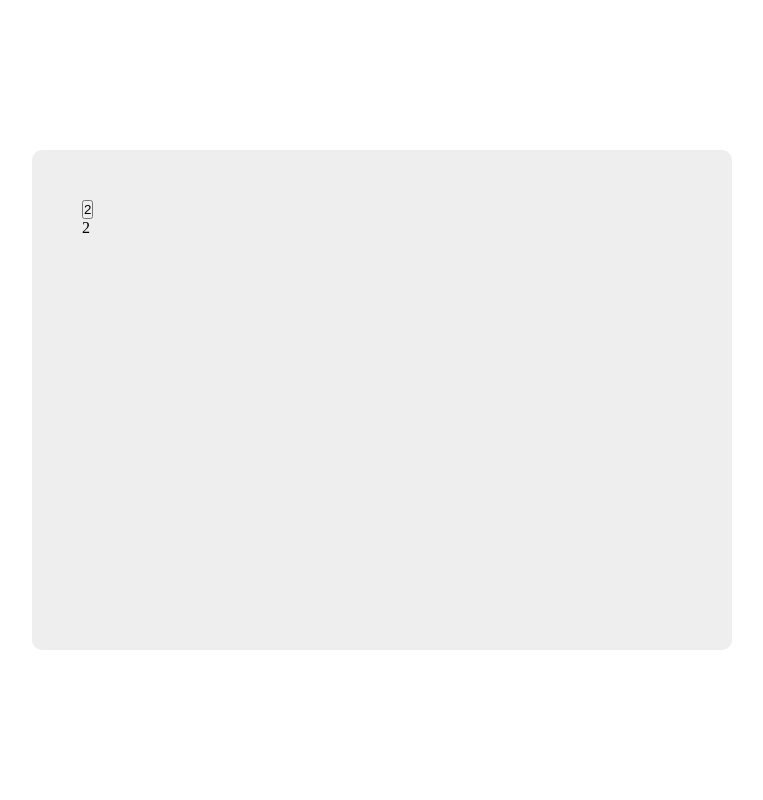
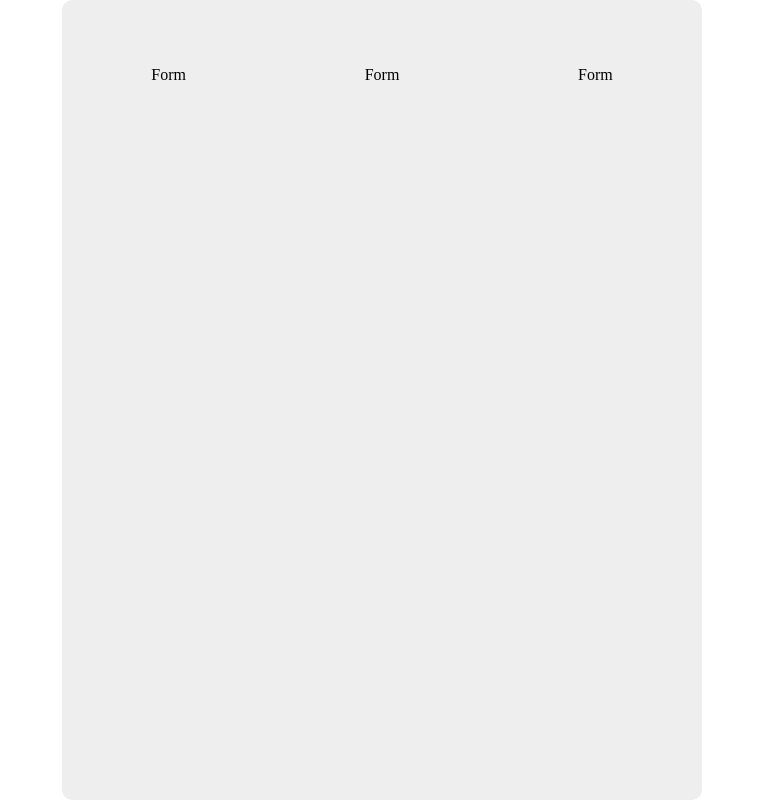
Before and after one commit to Naxisigut/element_layout, a Vue app: page /#/index in a window 1280 px wide. Shown: the whole page, without its empty margins (258-1021 px from the left). Built offline with nearby package versions, Linux system fonts and the light colour scheme.

Commit message:
feat: indexView change

```diff
--- a/src/App.vue
+++ b/src/App.vue
@@ -1,6 +1,8 @@
 <template>
   <div id="app">
-    <router-view></router-view>
+    <keep-alive>
+      <router-view></router-view>
+    </keep-alive>
   </div>
 </template>
 
--- a/src/router/index.js
+++ b/src/router/index.js
@@ -42,12 +42,14 @@ const router = new VueRouter({
   routes
 })
 
-// indexCata为将要在indexView上展示的菜单
-const getIndexCata = ()=>{
+// indexCata: 在indexView page1上展示的菜单
+export const getIndexCata = ()=>{
   const filterList = ['/', '/index']
   return routes.filter((item) => !filterList.includes(item.path))
 }
-
-export const indexCata = getIndexCata()
+// innerCata: 在indexView page2展示的菜单
+export const getInnerCata = (outCataName)=>{
+  return routes.find((item)=>item.name == outCataName).children
+}
 
 export default router
--- a/src/views/indexView.vue
+++ b/src/views/indexView.vue
@@ -1,29 +1,61 @@
 <template>
     <div class="container">
       <div class="display">
-        <div class="firstPage left" ref="firstPage">
-          <button @click="go">2</button>
+        <div class="displayWrapper">
+        <div class="page front" ref="firstPage">
+          <el-row :gutter="100">
+            <el-col span="8" v-for="item in indexCata" :key="item.name">
+              <div class="item" @click="inner(item.name)">{{ item.name }}</div>
+            </el-col>
+            <el-col span="8" v-for="item in indexCata" :key="item.name">
+              <div class="item" @click="inner(item.name)">{{ item.name }}</div>
+            </el-col>
+            <el-col span="8" v-for="item in indexCata" :key="item.name">
+              <div class="item" @click="inner(item.name)">{{ item.name }}</div>
+            </el-col>
+          </el-row>
         </div>
-        <!-- <div v-for="item, index in indexCata" :key="index" class="btn" >{{item.name}}</div> -->
 
-
-        <div class="secondPage right" ref="secondPage">2</div>
+        <div class="page hide" ref="secondPage">
+          <el-button @click="back" size="small" icon="el-icon-back"></el-button>
+          <el-row :gutter="100">
+            <el-col span="8" v-for="item in innerCata" :key="item.name">
+              <div class="item" @click="go(item.name)">{{ item.meta.title }}</div>
+            </el-col>
+          </el-row>
+        </div>
+        </div>
       </div>
     </div>
 </template>
 
 <script>
-import { indexCata } from "@/router";
+import { getIndexCata, getInnerCata } from "@/router";
 export default {
   name: 'indexView',
   data() {
     return {
-      indexCata
+      indexCata: getIndexCata(),
+      innerCata: []
     }
   },
   methods:{
-    go(){
-
+    inner(outerName){
+      this.$refs.secondPage.classList.remove('hide')
+      this.$refs.secondPage.classList.add('front')
+      this.$refs.firstPage.classList.remove('front')
+      this.$refs.firstPage.classList.add('hide')
+      this.innerCata = getInnerCata(outerName)
+    },
+    back(){
+      this.$refs.firstPage.classList.remove('hide')
+      this.$refs.firstPage.classList.add('front')
+      this.$refs.secondPage.classList.remove('front')
+      this.$refs.secondPage.classList.add('hide')
+      this.innerCata = []
+    },
+    go(name){
+      this.$router.push({name})
     }
   }
 }
@@ -38,25 +70,37 @@ export default {
 .display {
   margin: auto;
   padding: 50px;
-  width: 700px;
+  width: 50%;
+  height: 800px;
   background-color: #eee;
   border-radius: 10px;
-  min-height: 500px;
-  .firstPage{
-  display: inline-block;
-  width: 100%;
-  height: 100%;
-}
-}
-.displayWrapper{
-
+  .displayWrapper{
+    position: relative;
+    width: 100%;
+    height: 100%;
+    .page{
+      position: absolute;
+      width: 100%;
+      height: 100%;
+      transition: all .5s ease;
+      .item{
+        display: flex;
+        justify-content: center;
+        align-items: center;
+        height: 50px;
+        cursor: pointer;
+        &:hover{
+          color: peru;
+        }
+      }
+    }
+  }
 }
 
-.secondPage{
-  display: inline-block;
-  width: 100%;
+.hide{
+  opacity: 0%;
 }
-.btn:hover {
-  color: peru;
+.front{
+  z-index: 999;
 }
 </style>
```
